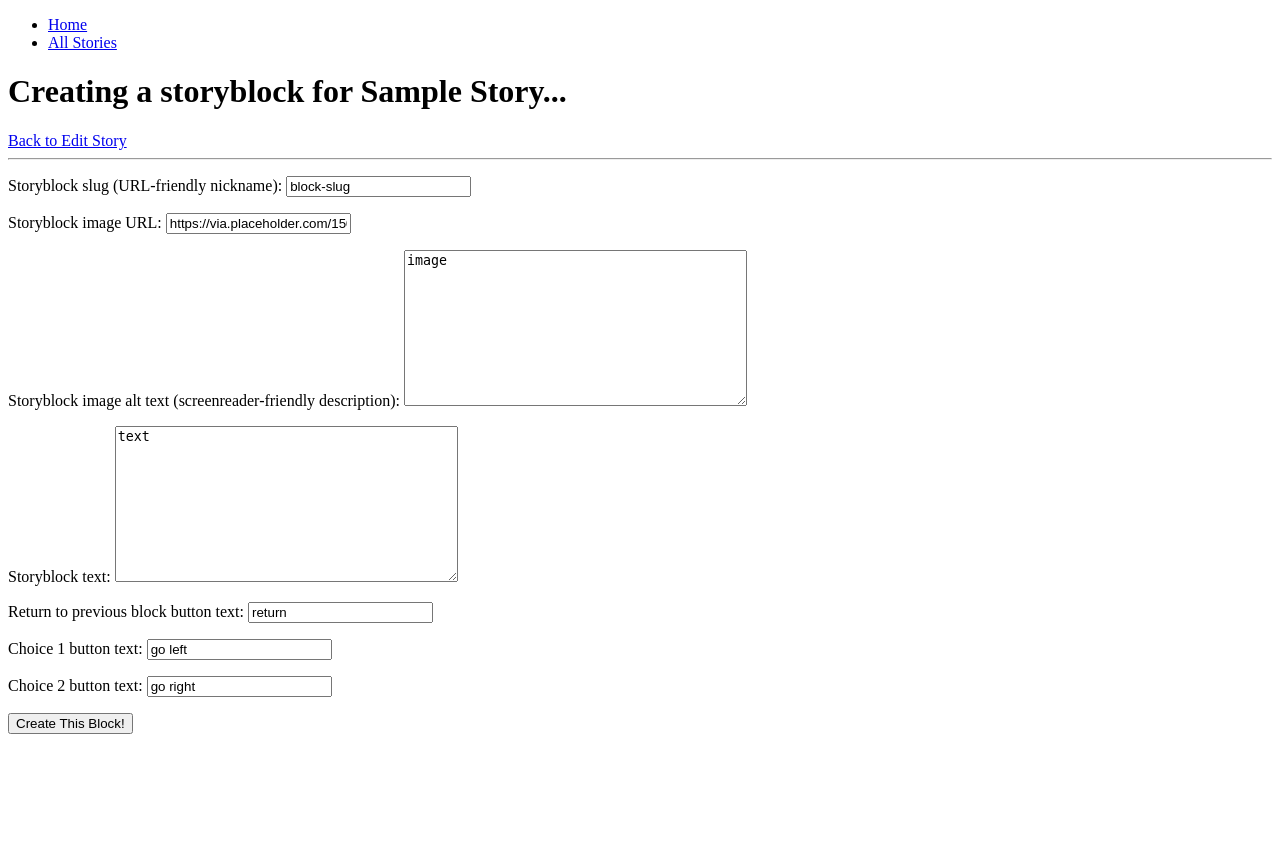
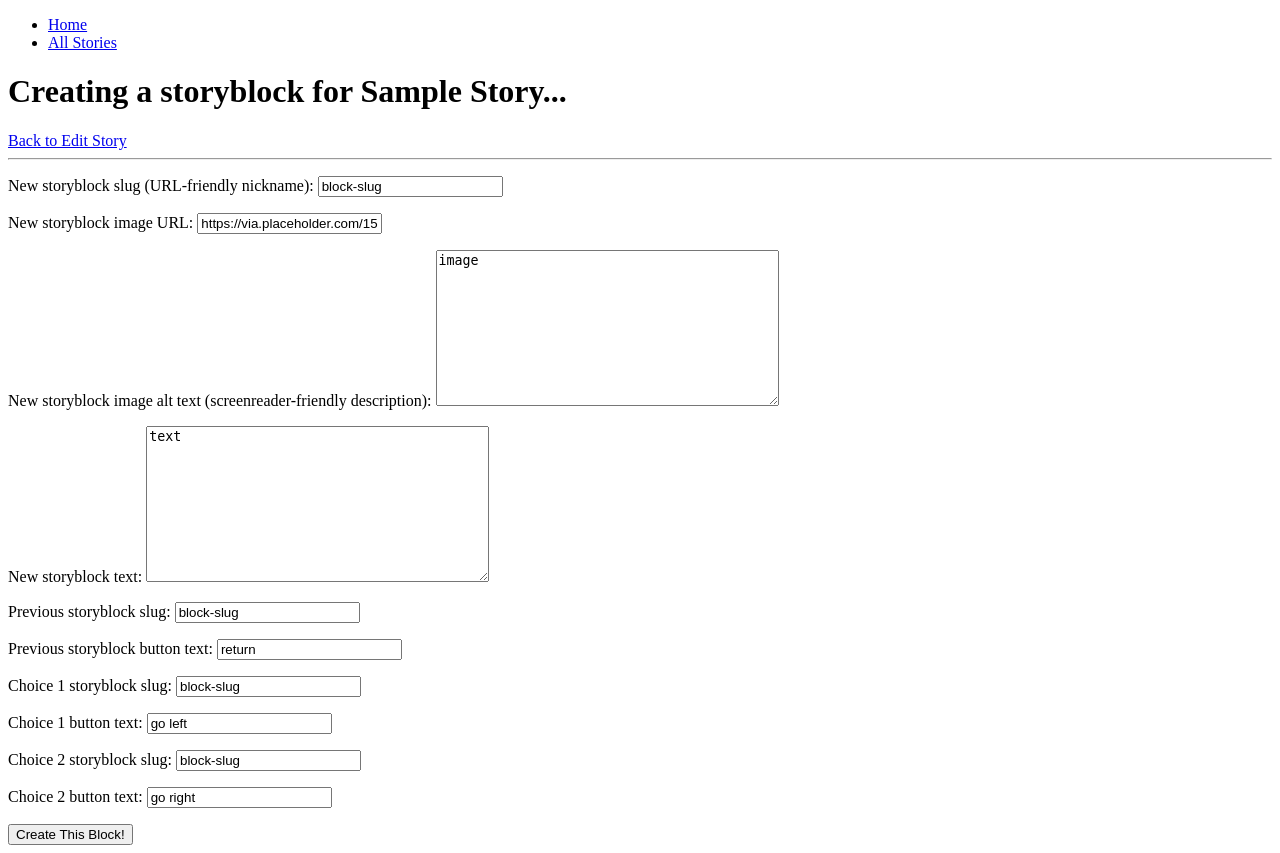
Before and after one commit to studiobabydog/djangotextgamebuilder, a Django app: a page that uses textgamebuilder/editstory/templates/create_storyblock.html in a window 1280 px wide. Before the commit the page ends 734 px from the top, so only its background shows below. Run offline with Django 5.2, Linux system fonts and the light colour scheme; tables that the repository leaves empty hold one stand-in row (values such as "Sample post").

Commit message:
create storyblock form and model edits

```diff
--- a/textgamebuilder/editstory/forms.py
+++ b/textgamebuilder/editstory/forms.py
@@ -15,6 +15,19 @@ class CreateStoryBlockForm(forms.ModelForm):
                   ,'block_image'
                   ,'block_image_alt'
                   ,'block_text'
+                  ,'prev_block_slug'
                   ,'prev_block_txt'
+                  ,'next_block1_slug'
+                  ,'next_block1_txt'
+                  ,'next_block2_slug'
+                  ,'next_block2_txt']
+
+class CreateFirstStoryBlockForm(forms.ModelForm):
+    class Meta:
+        model = StoryBlock
+        fields = ['block_slug'
+                  ,'block_image'
+                  ,'block_image_alt'
+                  ,'block_text'
                   ,'next_block1_txt'
                   ,'next_block2_txt']
--- a/textgamebuilder/editstory/models.py
+++ b/textgamebuilder/editstory/models.py
@@ -26,16 +26,16 @@ class Story(models.Model):
 class StoryBlock(models.Model):
 	story_id = models.ForeignKey(Story, on_delete=models.CASCADE)
 	block_id = models.PositiveIntegerField(default=1)
-	block_slug = models.SlugField(null=False, default='block-slug', verbose_name='storyblock slug (URL-friendly nickname)', unique=True)
-	block_image = models.URLField(default='https://via.placeholder.com/150', verbose_name='storyblock image URL')
-	block_image_alt = models.TextField(default='image', max_length=255, verbose_name='storyblock image alt text (screenreader-friendly description)')
-	block_text = models.TextField(verbose_name='storyblock text', default='text')
-	prev_block_sub = models.PositiveIntegerField(default=1)
-	prev_block_txt = models.CharField(max_length=32, default='return', verbose_name='return to previous block button text')
-	next_block1_add = models.PositiveIntegerField(default=1)
-	next_block1_txt = models.CharField(max_length=32, default='go left', verbose_name='choice 1 button text')
-	next_block2_add = models.PositiveIntegerField(default=1)
-	next_block2_txt = models.CharField(max_length=32, default='go right', verbose_name='choice 2 button text')
+	block_slug = models.SlugField(null=False, default='block-slug', verbose_name='new storyblock slug (URL-friendly nickname)', unique=True)
+	block_image = models.URLField(default='https://via.placeholder.com/150', verbose_name='new storyblock image URL')
+	block_image_alt = models.TextField(default='image', max_length=255, verbose_name='new storyblock image alt text (screenreader-friendly description)')
+	block_text = models.TextField(verbose_name='new storyblock text', default='text')
+	prev_block_slug = models.SlugField(null=True, default='block-slug', verbose_name='previous storyblock slug')
+	prev_block_txt = models.CharField(null=True, max_length=32, default='return', verbose_name='previous storyblock button text')
+	next_block1_slug = models.SlugField(null=True, default='block-slug', verbose_name='choice 1 storyblock slug')
+	next_block1_txt = models.CharField(null=True, max_length=32, default='go left', verbose_name='choice 1 button text')
+	next_block2_slug = models.SlugField(null=True, default='block-slug', verbose_name='choice 2 storyblock slug')
+	next_block2_txt = models.CharField(null=True, max_length=32, default='go right', verbose_name='choice 2 button text')
 	is_checkpoint = models.BooleanField(default=False)
 	class Meta:
 		unique_together = ['story_id', 'block_id']
--- a/textgamebuilder/editstory/templates/create_story.html
+++ b/textgamebuilder/editstory/templates/create_story.html
@@ -9,7 +9,7 @@
 <form method="POST" action="/create-story">
     {% csrf_token %}
     <div>
-        {{ form }}
+        {{ form.as_p }}
     </div>
     <input type="submit" name="create-story" value="Create Story!">
 </form>
--- a/textgamebuilder/editstory/templates/create_storyblock.html
+++ b/textgamebuilder/editstory/templates/create_storyblock.html
@@ -8,7 +8,7 @@
     <h1>Creating a storyblock for {{ story.story_name|title }}...</h1>
     <a href="{{ story.get_edit_story_url }}">Back to Edit Story</a>
     <hr />
-    <form method="POST" action="/create-storyblock">
+    <form method="POST" action="">
         {% csrf_token %}
         <div>
             {{ form.as_p }}
--- a/textgamebuilder/editstory/views.py
+++ b/textgamebuilder/editstory/views.py
@@ -1,12 +1,14 @@
 # Django Imports
 from django.shortcuts import render, redirect
+from django.urls import reverse
 
 # Custom Imports
 from .models import Story, StoryBlock
-from .forms import CreateStoryForm, CreateStoryBlockForm
+from .forms import CreateStoryForm, CreateStoryBlockForm, CreateFirstStoryBlockForm
 
 # Create your views here.
 def all_stories_view(request, *args, **kwargs):
+    # Show me ALL active stories (until you deactive a story, it will be active.)
     stories = Story.objects.filter(story_isactive=True)
     context = {
         'stories': stories,
@@ -14,6 +16,7 @@ def all_stories_view(request, *args, **kwargs):
     return render(request, 'all_stories.html', context)
 
 def create_story_view(request, *args, **kwargs):
+    # If we are currently creating a new story, use the POST data and validate it.
     if request.method == 'POST':
         create_story_form = CreateStoryForm(request.POST)
         if create_story_form.is_valid():
@@ -21,12 +24,14 @@ def create_story_view(request, *args, **kwargs):
             # Do other validations if necessary
             story.save()
             return redirect('all-stories')
+    # Else if we are just looking at the page, set up a blank form to enter data into.
     else:
         create_story_form = CreateStoryForm()
     context = {'form': create_story_form}
     return render(request, 'create_story.html', context)
 
 def edit_story_view(request, storyslug, *args, **kwargs):
+    # Find the story we're going to edit, and the blocks that belong to it.
     story = Story.objects.get(story_slug=storyslug)
     story_blocks = StoryBlock.objects.filter(story_id=story.story_id)
     context = {
@@ -36,21 +41,31 @@ def edit_story_view(request, storyslug, *args, **kwargs):
     return render(request, 'edit_story.html', context)
 
 def all_storyblocks_view(request, *args, **kwargs):
-    all_stories = Story.objects.all()
-    context = {'all_stories': all_stories}
+    # Show me ALL the storyblocks, no matter which story they belong to.
+    all_storyblocks = StoryBlock.objects.all()
+    context = {'all_storyblocks': all_storyblocks}
     return render(request, 'all_storyblocks.html', context)
 
 def create_storyblock_view(request, storyslug, *args, **kwargs):
+    # Find the story we are going to create blocks for, and any blocks that belong to it.
     story = Story.objects.get(story_slug=storyslug)
+    storyblocks = StoryBlock.objects.filter(story_id=story.story_id)
+    # If we are currently creating a storyblock, use the POST data and validate it.
     if request.method == 'POST':
         create_storyblock_form = CreateStoryBlockForm(request.POST)
         if create_storyblock_form.is_valid():
             storyblock = create_storyblock_form.save(commit=False)
             # Do other validations if necessary
             storyblock.save()
-            return redirect('all-stories')
+            return reverse('edit-story', kwargs={'storyslug':story.story_slug})
+    # Else if we are just looking at the page, set up a blank form...
     else:
-        create_storyblock_form = CreateStoryBlockForm(initial={'story_id':story.story_id})
+        # If there are already storyblocks in this story, show me a form with more fields!
+        if storyblocks:
+            create_storyblock_form = CreateStoryBlockForm(initial={'story_id':story.story_id})
+        # Else if there are no storyblocks and this is the first one, we need fewer fields.
+        elif not storyblocks:
+            create_storyblock_form = CreateFirstStoryBlockForm(initial={'story_id':story.story_id})
     context = {
         'story': story
         ,'form': create_storyblock_form
@@ -58,6 +73,7 @@ def create_storyblock_view(request, storyslug, *args, **kwargs):
     return render(request, 'create_storyblock.html', context)
 
 def edit_storyblock_view(request, blockslug, *args, **kwargs):
+    # Find the storyblock that we want to edit.
     block = StoryBlock.objects.get(block_slug=blockslug)
     context = {
         'storyblock': block
--- a/textgamebuilder/textgamebuilder/urls.py
+++ b/textgamebuilder/textgamebuilder/urls.py
@@ -28,7 +28,7 @@ urlpatterns = [
     path('edit-story/<slug:storyslug>', edit_story_view, name='edit-story'),
 
     path('play-story/<slug:storyslug>', play_story_view, name='play-story'),
-    path('do-block', do_block, name='do-choice'),
+    #path('do-block', do_block, name='do-choice'),
 
     path('all-storyblocks', all_storyblocks_view, name='all-storyblocks'),
     path('create-storyblock/<slug:storyslug>', create_storyblock_view, name='create-storyblock'),
```
Also changed, not shown: textgamebuilder/playstory/views.py (+15 -26 lines), textgamebuilder/editstory/migrations/0002_remove_storyblock_next_block1_add_and_more.py (added), textgamebuilder/editstory/migrations/0003_alter_storyblock_block_image_and_more.py (added), textgamebuilder/editstory/migrations/0004_alter_storyblock_next_block1_slug_and_more.py (added).
